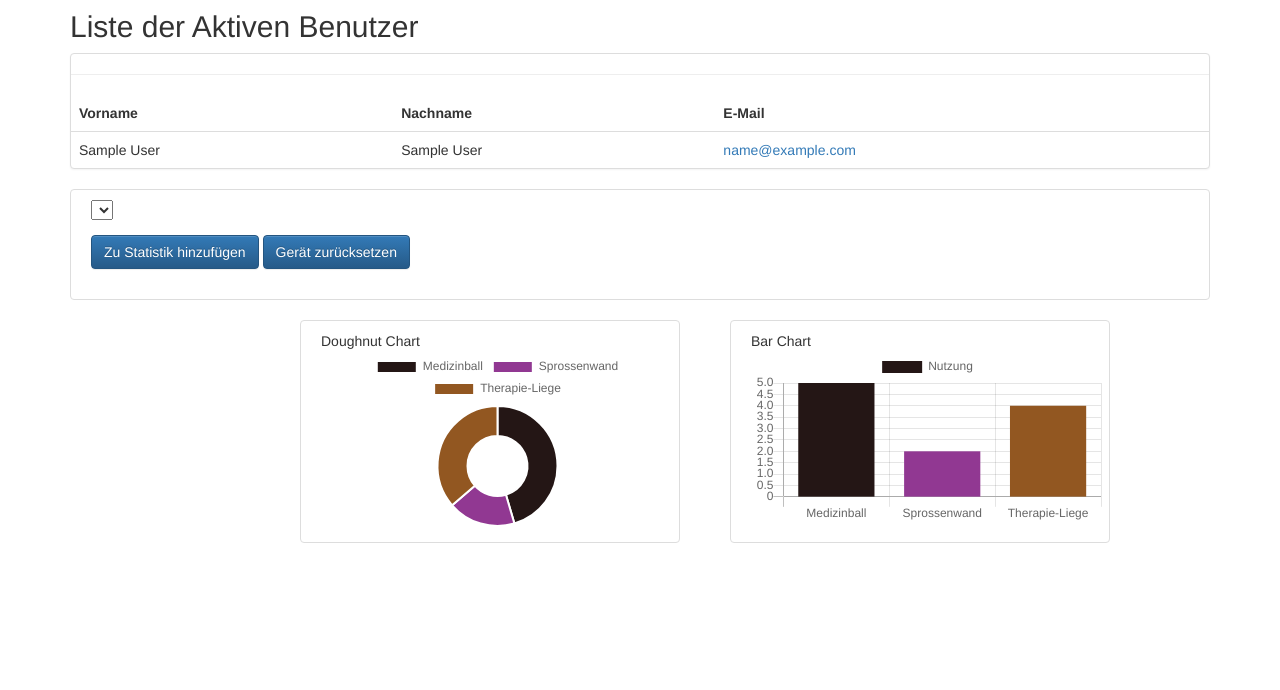
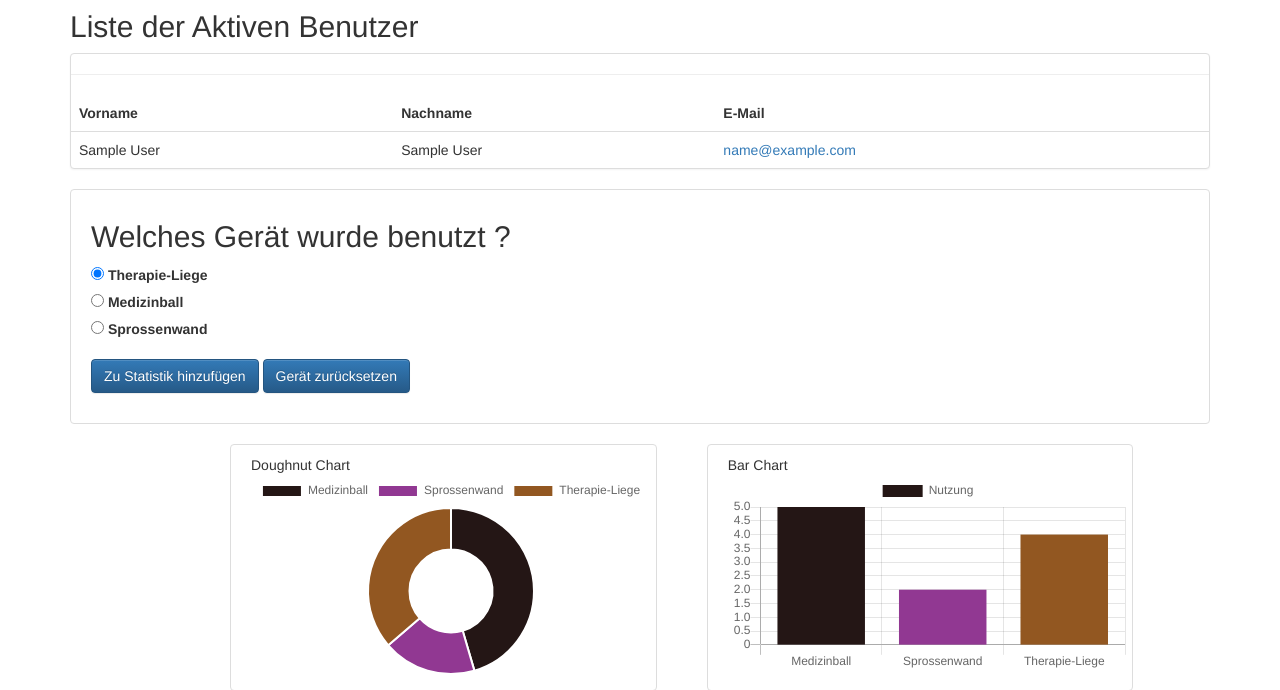
Before and after one commit to mars9601/praxis_php, a PHP site: page /internal.php in a window 1280 px wide. Shown: the part 211-901 px from the top of the page. Before the commit the page ends 754 px from the top, so only its background shows below. Run offline with PHP 8.4, Linux system fonts and the light colour scheme; the visitor is signed in with stand-in values (Sample User, id 1); data comes from the database, SQL or seed files in the repository; data that the repository does not hold is empty; some libraries are stand-ins or nearby versions.

Commit message:
default Version

```diff
--- a/internal.php
+++ b/internal.php
@@ -41,10 +41,7 @@
 
 </table>
 </div>
-
-
 </div>
-
 <!DOCTYPE HTML>
 <html>
 	<head>
@@ -59,15 +56,7 @@
 			<div class="card">
 				<div style="border: 1px solid #dddddd; border-radius: 4px; padding:10px 5px 15px 20px;" class="card-body">
 					<div class="form-group">
-						<select class="form-group">
-							<?php
-        						echo json_encode($data);
-							?>
-						</select>
-
-
-
-						<!-- <h2 class="mb-4">Welches Gerät wurde benutzt ?</h2>
+						<h2 class="mb-4">Welches Gerät wurde benutzt ?</h2>
 						<div class="form-check">
 							<input class="form-check-input" type="radio" name="programming_geraete_name" class="programming_geraete_name" id="programming_geraete_name_1" value="Therapie-Liege" checked>
 							<label class="form-check" for="programming_geraete_name_1">Therapie-Liege</label>
@@ -80,7 +69,7 @@
 							<input class="form-check-input" type="radio" name="programming_geraete_name" class="programming_geraete_name" id="programming_geraete_name_3" value="Sprossenwand">
 							<label class="form-check" for="programming_geraete_name_3">Sprossenwand</label>
 						</div>
-					</div> -->
+					</div>
 					<div class="form-group">
 						<button type="button" name="submit_data" class="btn btn-primary" id="submit_data">Zu Statistik hinzufügen</button>
 						<button type="button" name="remove_data" class="btn btn-primary" id="remove_data">Gerät zurücksetzen</button>
```
